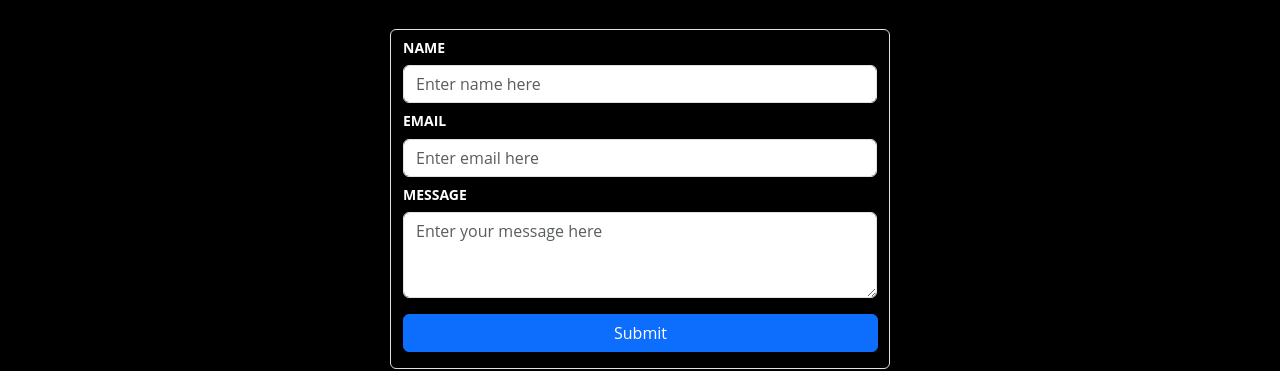
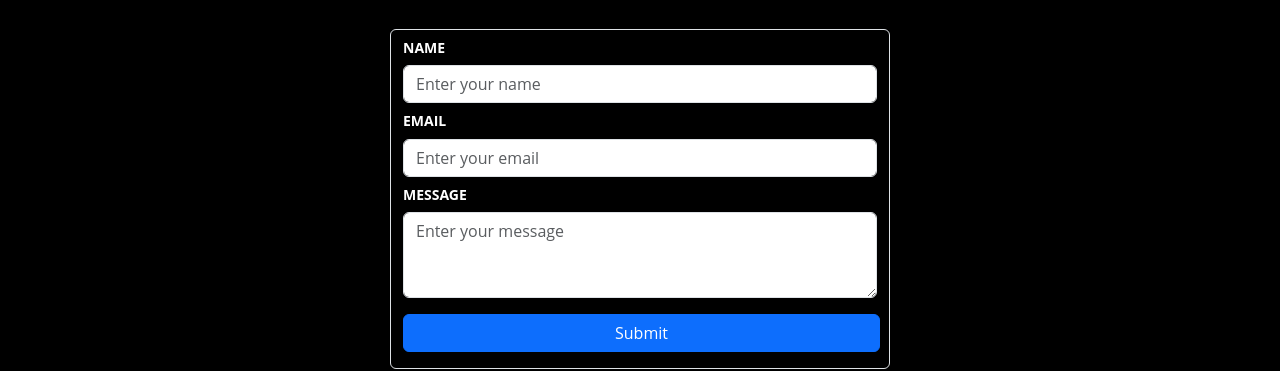
Before and after one commit to Git-BritHub/Brittany-Portfolio-Main, a React (Vite) app: page /ContactMe in a window 1280 px wide. Shown: the part 189-560 px from the top of the page. Built offline with nearby package versions, Linux system fonts and the light colour scheme.

Commit message:
fixed email form, confirmed that messages are being successfully sent

```diff
--- a/index.html
+++ b/index.html
@@ -13,6 +13,7 @@
   </head>
   <body>
     <div id="root"></div>
+    <script type="text/javascript" src="https://cdn.jsdelivr.net/npm/@emailjs/browser@3/dist/email.min.js"></script>
     <script type="module" src="/src/main.jsx"></script>
   </body>
 </html>
--- a/package.json
+++ b/package.json
@@ -11,7 +11,9 @@
     "preview": "vite preview"
   },
   "dependencies": {
+    "@emailjs/browser": "^3.11.0",
     "bootstrap": "^5.3.2",
+    "emailjs": "^4.0.3",
     "gsap": "^3.12.2",
     "react": "^18.2.0",
     "react-bootstrap": "^2.9.1",
--- a/src/views/ContactMe/ContactMe.jsx
+++ b/src/views/ContactMe/ContactMe.jsx
@@ -1,92 +1,77 @@
-import { useState } from 'react';
+// import { useState } from 'react';
 import { Form, Button, Alert } from 'react-bootstrap';
+import { useRef } from 'react';
+import emailjs from '@emailjs/browser';
 import './style.css';
 
 // Contact Form with fields for a name, an email address, and a message
 function Contact() {
-    const [formData, setFormData] = useState({
-        name: '',
-        email: '',
-        message: '',
-    });
-    const [validationErrors, setValidationErrors] = useState({
-        name: '',
-        email: '',
-    });
-    const handleInputChange = (e) => {
-        const { name, value } = e.target;
-        setFormData({
-            ...formData,
-            [name]: value,
-        });
-        // Set up email validator and create notification when invalid email is entered
-        setValidationErrors({
-            ...validationErrors,
-            [name]: value.trim() === '' ? `${name} is required` : '',
-            email: name === 'email' && !isValidEmail(value) ? 'Valid email address required' : '',
-        });
-    };
+    // const [validationErrors, setValidationErrors] = useState({
+    //     name: '',
+    //     email: '',
+    // });
 
-    const isValidEmail = (email) => {
-        // Email Regex
-        const emailRegex = /^([a-z0-9_\.-]+)@([\da-z\.-]+)\.([a-z\.]{2,6})$/;
-        return emailRegex.test(email);
-    };
+    // const isValidEmail = (email) => {
+    //     const emailRegex = /^([a-z0-9_\.-]+)@([\da-z\.-]+)\.([a-z\.]{2,6})$/;
+    //     return emailRegex.test(email);
+    // };
 
-    const handleSubmit = (e) => {
+    // // Set up email validator and create notification when invalid email is entered
+    // setValidationErrors({
+    //     ...validationErrors,
+    //     name: value.trim() === '' ? 'name is required' : '',
+    //     email: name === 'email' && !isValidEmail(value) ? 'Valid email address required' : '',
+    //  });
+
+    const form = useRef();
+    const sendEmail = (e) => {
         e.preventDefault();
 
-    // Check for errors before submitting form
-    const hasErrors = Object.values(validationErrors).some((error) => error !== '');
-    if (hasErrors) {
-    console.log('Form has validation errors. Please corrrect them, thanks!');
-    } else {
-        console.log('Form Submitted:', formData);
-    }
-};
+        // const service = process.env.YOUR_SERVICE_ID;
+        // const template = process.env.YOUR_TEMPLATE_ID;
+        // const public = process.env.YOUR_PUBLIC_KEY;
+
+        emailjs.sendForm(
+            'service_1wxak7l',
+            'template_i88rte7',
+            form.current,
+            // public key
+            'EshwCiWQvuN8jArOY'
+        )
+            .then((result) => {
+                console.log(form)
+                console.log(form.current[0])
+                form.current[0].value = '';
+                form.current[1].value = '';
+                form.current[2].value = 'Message Sent!';
+                console.log(result.text);
+                console.log('Message Sent')
+            }, (error) => {
+                console.log(error.text);
+            });
+    };
 
     return (
         <div className='contactHeader mt-5 pt-3'><h1>CONTACT ME</h1>
-        <Form onSubmit={handleSubmit} className='container border rounded-2 my-4'>
+        <Form ref={form} onSubmit={sendEmail} className='container border rounded-2 my-4'>
             <Form.Group controlId='formName'>
-                <Form.Label className='d-flex mt-2'>NAME</Form.Label>
-                <Form.Control
-                    type='text'
-                    placeholder='Enter name here'
-                    name='name'
-                    value={formData.name}
-                    onChange={handleInputChange}
-                    onBlur={handleInputChange}
-                />
-                {validationErrors.name}
+                <Form.Label className='d-flex my-2'>NAME</Form.Label>
+                <Form.Control type='text' name='user_name' placeholder='Enter your name' />
             </Form.Group>
 
             <Form.Group controlId='formEmail'>
-                <Form.Label className='d-flex mt-2'>EMAIL</Form.Label>
-                <Form.Control
-                    type='email'
-                    placeholder='Enter email here'
-                    name='email'
-                    valude={formData.email}
-                    onChange={handleInputChange}
-                    onBlur={handleInputChange}
-                />
-                {validationErrors.email}
+                <Form.Label className='d-flex my-2'>EMAIL</Form.Label>
+                <Form.Control type='email' name='user_email' placeholder='Enter your email' />
             </Form.Group>
 
             <Form.Group controlId='formMessage'>
-            <Form.Label className='d-flex mt-2'>MESSAGE</Form.Label>
-                <Form.Control
-                    as='textarea'
-                    rows={3}
-                    placeholder='Enter your message here'
-                    name='message'
-                    value={formData.message}
-                    onChange={handleInputChange}
-                />
+                <Form.Label className='d-flex my-2'>MESSAGE</Form.Label>
+                <Form.Control as='textarea' rows={3} name='message' placeholder='Enter your message' />
             </Form.Group>
 
-            <Button variant='primary' type='submit' className='submitBtn my-3'>Submit</Button>
+            <Button variant='primary' type='submit' className='submitBtn my-3'>
+                Submit
+            </Button>
         </Form>
         </div>
     );
--- a/src/views/ContactMe/style.css
+++ b/src/views/ContactMe/style.css
@@ -8,5 +8,5 @@ h1 {
 }
 
 .submitBtn {
-    width: 475px
+    width: 477px
 }
```
Also changed, not shown: 1 other file (tests, documents, lock files or other folders).
